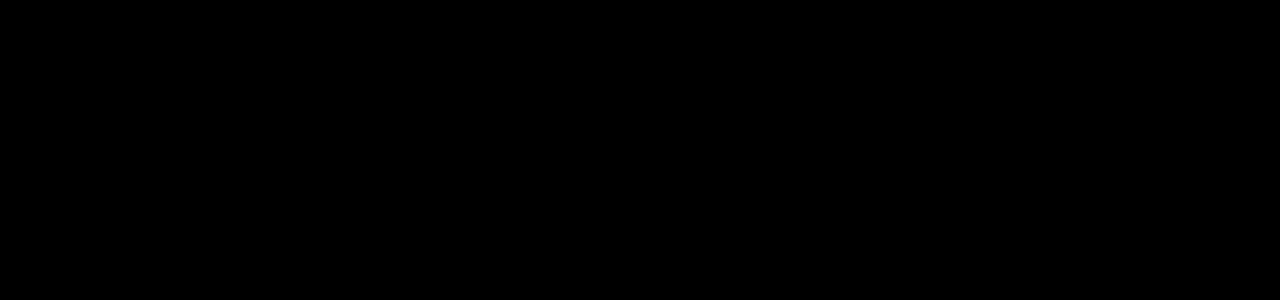
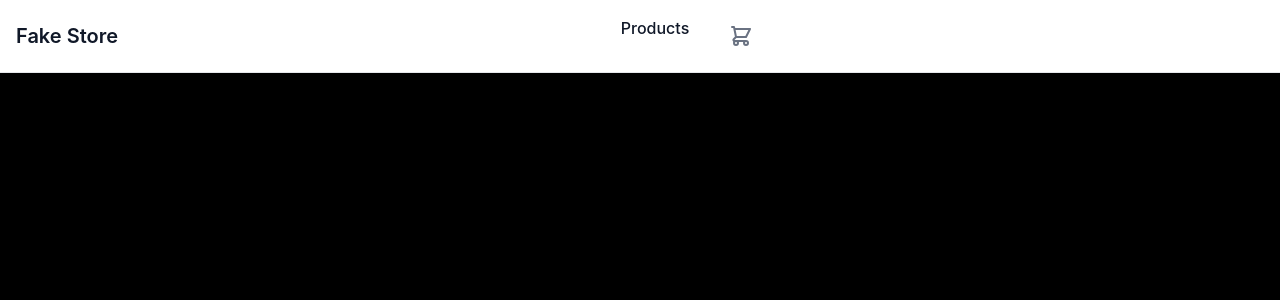
Before and after one commit to ferjbadev/Shopping, an Angular app: page / in a window 1280 px wide. Shown: the top 300 px of the page. Built offline with nearby package versions, Linux system fonts and the light colour scheme.

Commit message:
Update header.html

```diff
--- a/src/app/shared/ui/header/header.html
+++ b/src/app/shared/ui/header/header.html
@@ -1 +1,38 @@
-<p>header works!</p>
+<nav class="bg-white fixed w-full z-20 top-0 inset-s-0 border-b border-gray-200">
+    <div class="max-w-7xl flex flex-wrap items-center justify-between mx-auto p-4">
+        <a routerLink="/home" class="flex items-center space-x-3 rtl:space-x-reverse">
+            <span class="self-center text-xl font-semibold whitespace-nowrap text-gray-900">Fake Store</span>
+        </a>
+        <div class="flex md:order-2 space-x-3 md:space-x-0 rtl:space-x-reverse">
+
+            <button data-collapse-toggle="navbar-sticky" type="button"
+                class="inline-flex items-center p-2 w-10 h-10 justify-center text-sm text-gray-500 rounded-lg md:hidden hover:bg-gray-100 focus:outline-none focus:ring-2 focus:ring-gray-200"
+                aria-controls="navbar-sticky" aria-expanded="false">
+                <span class="sr-only">Open main menu</span>
+                <svg class="w-5 h-5" aria-hidden="true" xmlns="http://www.w3.org/2000/svg" fill="none"
+                    viewBox="0 0 17 14">
+                    <path stroke="currentColor" stroke-linecap="round" stroke-linejoin="round" stroke-width="2"
+                        d="M1 1h15M1 7h15M1 13h15" />
+                </svg>
+            </button>
+        </div>
+        <div class="items-center justify-between hidden w-full md:flex md:w-auto md:order-1" id="navbar-sticky">
+            <ul
+                class="flex flex-col p-4 md:p-0 mt-4 font-medium border border-gray-100 rounded-lg bg-gray-50 md:space-x-8 rtl:space-x-reverse md:flex-row md:mt-0 md:border-0 md:bg-transparent">
+                <li>
+                    <a routerLink="/products"
+                        class="block py-2 px-3 text-gray-900 rounded hover:bg-gray-100 md:hover:bg-transparent md:hover:text-blue-700 md:p-0">Products</a>
+                </li>
+                <button type="button" routerLink="/cart"
+                    class="inline-flex items-center p-2 text-gray-500 hover:text-gray-700 focus:outline-none">
+                    <svg class="w-6 h-6" aria-hidden="true" xmlns="http://www.w3.org/2000/svg" width="24" height="24"
+                        fill="none" viewBox="0 0 24 24">
+                        <path stroke="currentColor" stroke-linecap="round" stroke-linejoin="round" stroke-width="2"
+                            d="M3 3h2l.4 2M7 13h10l4-8H5.4M7 13L5.4 5M7 13l-2.293 2.293c-.63.63-.184 1.707.707 1.707H17m0 0a2 2 0 100 4 2 2 0 000-4zm-8 2a2 2 0 11-4 0 2 2 0 014 0z" />
+                    </svg>
+                    <span class="sr-only">Carrito</span>
+                </button>
+            </ul>
+        </div>
+    </div>
+</nav>
```
